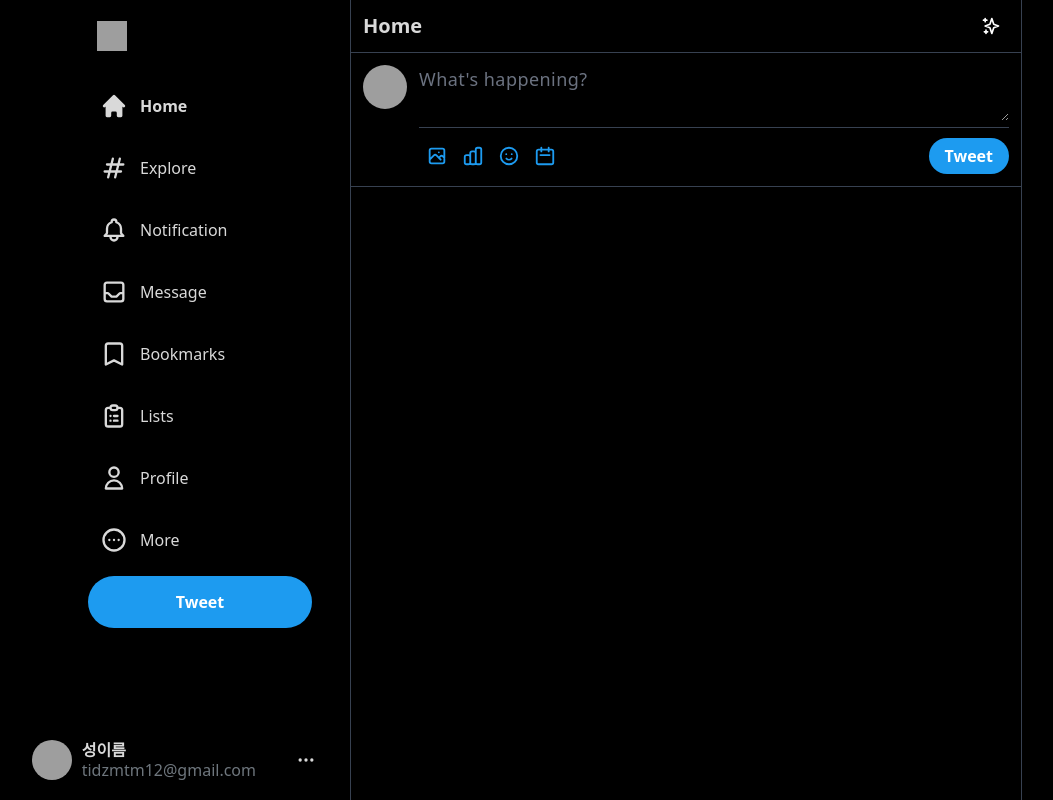
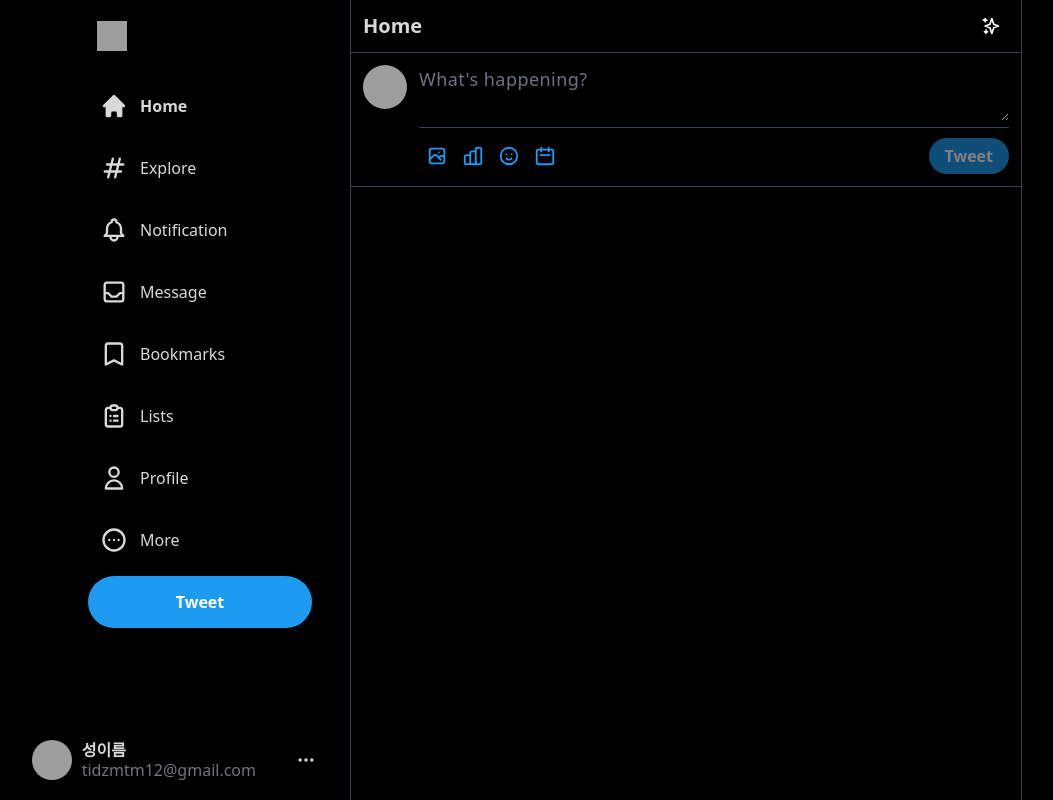
Before and after one commit to jaykiim/twitter-clone, a Next.js app: page / in a window 1280 px wide. Shown: the whole page, without its empty margins (20-1073 px from the left). Built offline with nearby package versions, Linux system fonts and the light colour scheme; grey boxes are pictures that could not be loaded.

Commit message:
피드 입력창 --사진 선택 기능 추가

```diff
--- a/features/feed/Feed.tsx
+++ b/features/feed/Feed.tsx
@@ -1,5 +1,5 @@
 import React from "react";
-import FeedEditor from "../../components/FeedEditor";
+import FeedEditor from "./FeedEditor";
 import Topbar from "../../components/Topbar";
 
 const Feed = () => {
--- a/components/FeedEditor.tsx
+++ b/features/feed/FeedEditor.tsx
@@ -4,17 +4,29 @@ import {
   PhotographIcon,
   ChartBarIcon,
   CalendarIcon,
+  XIcon,
 } from "@heroicons/react/outline";
+import { Base64 } from "../../type";
 
 const FeedEditor = () => {
   const filePickerRef = useRef<HTMLInputElement>(null!);
 
   const [input, setInput] = useState("");
-  const [selectedImg, setSelectedImg] = useState(null);
+  const [selectedImg, setSelectedImg] = useState<Base64 | null>(null);
 
   const onSelectImg = (e: React.ChangeEvent<HTMLInputElement>) => {
-    console.log(e.target.files);
+    const reader = new FileReader();
+    if (e.target.files) {
+      console.log(e.target.files[0]);
+      reader.readAsDataURL(e.target.files[0]);
+    }
+
+    reader.onload = (readerEvent) => {
+      setSelectedImg(readerEvent.target!.result as Base64);
     };
+  };
+
+  const createPost = async () => {};
 
   return (
     <div className="p-3 overflow-y-auto border-b border-gray-700 flex space-x-3">
@@ -31,6 +43,7 @@ const FeedEditor = () => {
         {/*  */}
         {/* GUIDE 포스트 입력 ============================================================================================================================================================== */}
 
+        <div className={`${selectedImg && "pb-7"} ${input && "space-y-2.5"}`}>
           <textarea
             value={input}
             onChange={(e) => setInput(e.target.value)}
@@ -38,6 +51,29 @@ const FeedEditor = () => {
             placeholder="What's happening?"
             className="bg-transparent outline-none text-gray-light text-lg placeholder-gray-500 tracking-wide w-full min-h-[50px]"
           />
+
+          {/* TODO 사진 */}
+
+          {selectedImg && (
+            <div className="relative">
+              {/*  */}
+              {/* TODO 닫기 버튼 */}
+
+              <div
+                onClick={() => setSelectedImg(null)}
+                className="absolute top-1 left-1 bg-[#15181c] bg-opacity-50 hover:bg-opacity-75 w-8 h-8 rounded-full center-xy cursor-pointer"
+              >
+                <XIcon className="text-white h-5" />
+              </div>
+
+              <img
+                src={selectedImg}
+                alt="uploaded-image"
+                className="rounded-2xl max-h-80 object-contain"
+              />
+            </div>
+          )}
+        </div>
 
         {/* GUIDE 버튼 목록 ========================================================================================================================================================== */}
 
@@ -81,7 +117,14 @@ const FeedEditor = () => {
             </div>
           </div>
 
-          <div className="btn-tweet px-4 py-1.5">Tweet</div>
+          {/* TODO 업로드 버튼 */}
+
+          <button
+            className="btn-tweet px-4 py-1.5"
+            disabled={!input.trim() && !selectedImg}
+          >
+            Tweet
+          </button>
         </div>
       </div>
     </div>
--- a/styles/globals.css
+++ b/styles/globals.css
@@ -35,7 +35,7 @@
   .btn-tweet {
     @apply bg-tweet-blue-light hover:bg-tweet-blue-dark rounded-full
     text-white font-bold
-    cursor-pointer disabled:opacity-50 disabled:cursor-default;
+    cursor-pointer disabled:opacity-50 disabled:cursor-default disabled:hover:bg-tweet-blue-light;
   }
 }
 
```
Also changed, not shown: type.ts (added, +1 -0 lines). Lines whose indentation alone changed are shown as unchanged.
